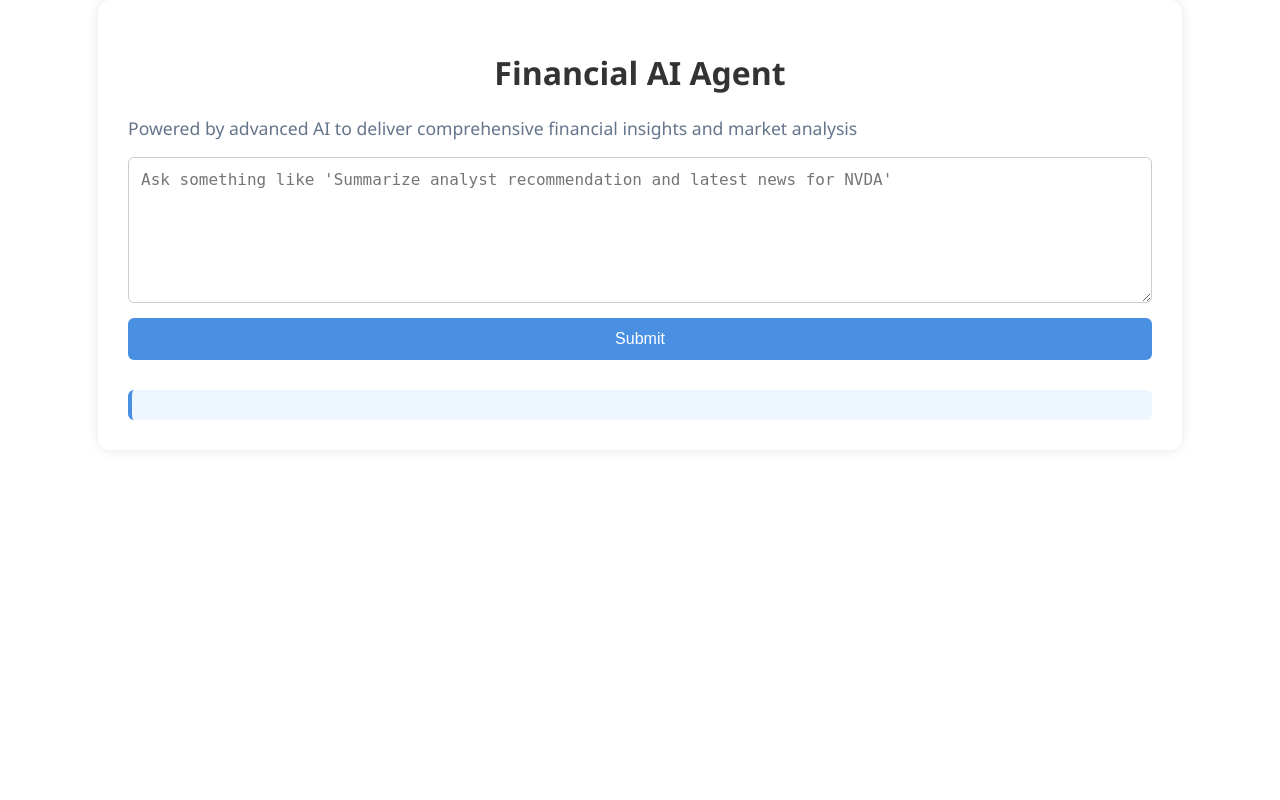
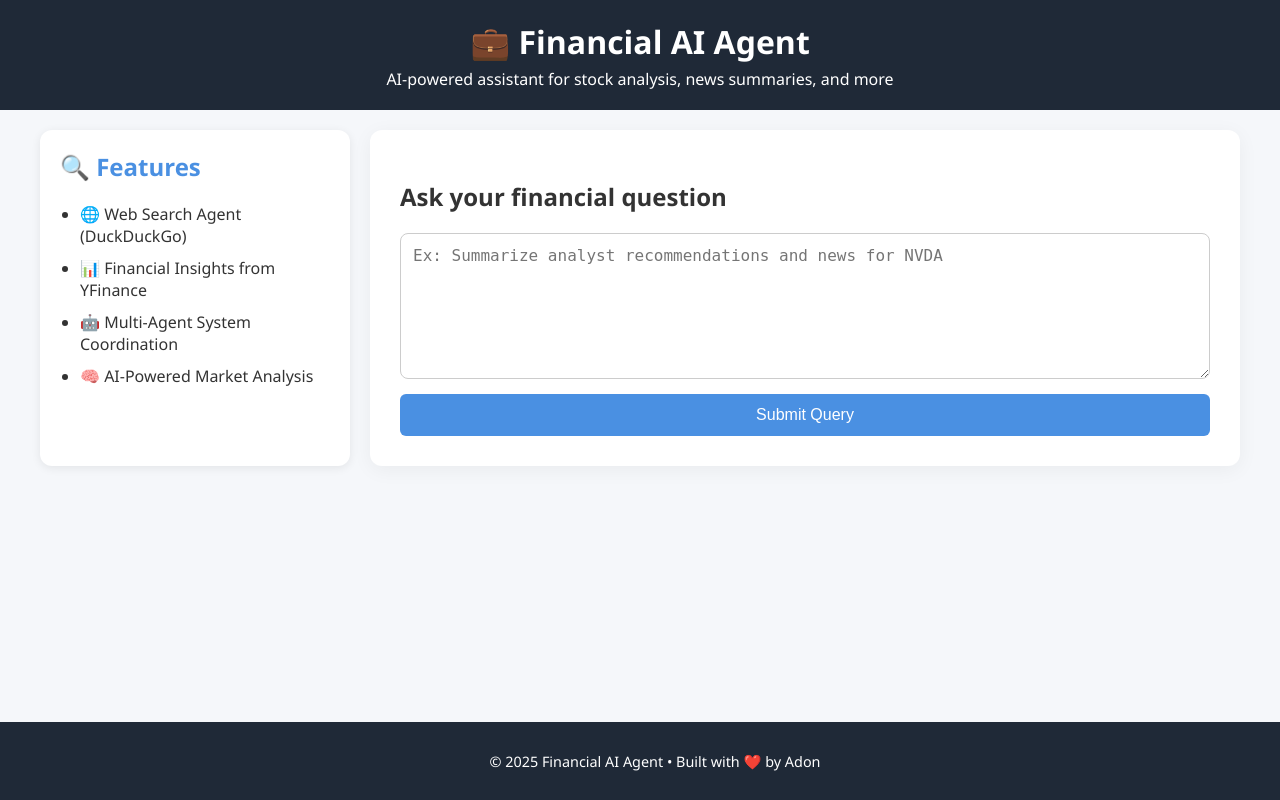
Before and after one commit to Adonpm/Financial-Agentic-AI-App, a FastAPI app: page / in a window 1280 px wide. Run offline with FastAPI, Linux system fonts and the light colour scheme.

Commit message:
Updated styling

```diff
--- a/static/css/styles.css
+++ b/static/css/styles.css
@@ -1,32 +1,66 @@
 body {
   font-family: "Segoe UI", Tahoma, Geneva, Verdana, sans-serif;
-  background-color: white;
+  background-color: #f5f7fa;
   margin: 0;
   padding: 0;
-}
-
-.container {
-  max-width: 80%;
-  margin: auto auto;
-  background: white;
-  padding: 30px;
-  border-radius: 12px;
-  box-shadow: 0 0 12px rgba(0, 0, 0, 0.1);
-}
-
-.container:hover {
-  box-shadow: 0 8px 30px rgba(0, 0, 0, 0.15); /* Slightly stronger on hover */
-}
-
-h1 {
-  text-align: center;
   color: #333;
 }
 
-.subtitle {
-  color: #64748b;
-  font-size: 1.1rem;
-  font-weight: 400;
+header {
+  background-color: #1f2937;
+  color: #fff;
+  padding: 20px;
+  text-align: center;
+}
+
+.navbar h1 {
+  margin: 0;
+  font-size: 2em;
+}
+
+.navbar p {
+  margin: 5px 0 0;
+  font-size: 1rem;
+  font-weight: 300;
+}
+
+.main-container {
+  display: flex;
+  padding-bottom: 80px;
+  flex-direction: row;
+  padding: 20px;
+  max-width: 1200px;
+  margin: auto;
+  gap: 20px;
+}
+
+.sidebar {
+  flex: 1;
+  background-color: #ffffff;
+  padding: 20px;
+  border-radius: 12px;
+  box-shadow: 0 2px 10px rgba(0, 0, 0, 0.08);
+}
+
+.sidebar h2 {
+  margin-top: 0;
+  color: #4a90e2;
+}
+
+.sidebar ul {
+  padding-left: 20px;
+}
+
+.sidebar li {
+  margin: 10px 0;
+}
+
+.content {
+  flex: 3;
+  background-color: #ffffff;
+  padding: 30px;
+  border-radius: 12px;
+  box-shadow: 0 4px 20px rgba(0, 0, 0, 0.05);
 }
 
 form {
@@ -39,7 +73,7 @@ textarea {
   resize: vertical;
   padding: 12px;
   font-size: 16px;
-  border-radius: 6px;
+  border-radius: 8px;
   border: 1px solid #ccc;
   min-height: 120px;
 }
@@ -61,15 +95,20 @@ button:hover {
 
 .response {
   margin-top: 30px;
-  padding: 15px;
+  padding: 20px;
   background-color: #eef6ff;
   border-left: 4px solid #4a90e2;
   border-radius: 6px;
   white-space: pre-wrap;
 }
 
+.hidden {
+  display: none;
+}
+
 .ai-response {
   font-size: 16px;
+  line-height: 1.6;
   color: #333;
 }
 
@@ -77,21 +116,17 @@ button:hover {
 .ai-response h2,
 .ai-response h3 {
   color: #4a90e2;
-  font-family: "Segoe UI", Tahoma, Geneva, Verdana, sans-serif;
   margin-top: 1em;
   margin-bottom: 0.5em;
-  font-weight: 700;
 }
 
 .ai-response p {
   margin-bottom: 1em;
-  line-height: 1.6;
 }
 
 .ai-response ul,
 .ai-response ol {
   padding-left: 1.5em;
-  margin-bottom: 1em;
 }
 
 .ai-response li {
@@ -100,8 +135,8 @@ button:hover {
 
 .ai-response strong,
 .ai-response b {
-  font-weight: 700;
-  color: #357ab7;
+  font-weight: bold;
+  color: #1f4e79;
 }
 
 .ai-response blockquote {
@@ -113,3 +148,33 @@ button:hover {
   background-color: #f0f8ff;
   border-radius: 4px;
 }
+
+/* Loading spinner */
+.loading-spinner {
+  border: 6px solid #f3f3f3;
+  border-top: 6px solid #4a90e2;
+  border-radius: 50%;
+  width: 36px;
+  height: 36px;
+  animation: spin 1s linear infinite;
+  margin: auto;
+}
+
+@keyframes spin {
+  to {
+    transform: rotate(360deg);
+  }
+}
+
+footer {
+  position: fixed;
+  bottom: 0;
+  left: 0;
+  width: 100%;
+  background-color: #1f2937;
+  color: white;
+  text-align: center;
+  padding: 15px;
+  font-size: 0.9rem;
+  z-index: 1000;
+}
--- a/templates/index.html
+++ b/templates/index.html
@@ -1,47 +1,82 @@
 <!DOCTYPE html>
 <html lang="en">
 <head>
-    <meta charset="UTF-8">
-    <meta name="viewport" content="width=device-width, initial-scale=1.0">
+  <meta charset="UTF-8" />
+  <meta name="viewport" content="width=device-width, initial-scale=1.0"/>
   <title>Financial AI Agent</title>
   <link rel="stylesheet" href="/static/css/styles.css" />
   <script src="https://cdn.jsdelivr.net/npm/marked/marked.min.js"></script>
 </head>
 <body>
-    <div class="container">
-        <h1>Financial AI Agent</h1>
-        <p class="subtitle">Powered by advanced AI to deliver comprehensive financial insights and market analysis</p>
+  <header>
+    <div class="navbar">
+      <h1>💼 Financial AI Agent</h1>
+      <p>AI-powered assistant for stock analysis, news summaries, and more</p>
+    </div>
+  </header>
+
+  <main class="main-container">
+    <aside class="sidebar">
+      <h2>🔍 Features</h2>
+      <ul>
+        <li>🌐 Web Search Agent (DuckDuckGo)</li>
+        <li>📊 Financial Insights from YFinance</li>
+        <li>🤖 Multi-Agent System Coordination</li>
+        <li>🧠 AI-Powered Market Analysis</li>
+      </ul>
+    </aside>
+
+    <section class="content">
+      <h2>Ask your financial question</h2>
       <form id="query-form">
-            <textarea id = "message" name="message" rows="4" placeholder="Ask something like 'Summarize analyst recommendation and latest news for NVDA'" required></textarea>
-            <button type="submit">Submit</button>
+        <textarea
+          id="message"
+          name="message"
+          rows="4"
+          placeholder="Ex: Summarize analyst recommendations and news for NVDA"
+          required
+        ></textarea>
+        <button type="submit">Submit Query</button>
       </form>
-        <div id="response" class="response"></div>
+
+      <div id="response" class="response hidden">
+        <div class="loading-spinner" id="spinner"></div>
       </div>
+    </section>
+  </main>
+
+  <footer>
+    <p>&copy; 2025 Financial AI Agent • Built with ❤️ by Adon</p>
+  </footer>
+
   <script>
     document.getElementById("query-form").addEventListener("submit", async function (e) {
       e.preventDefault();
       const message = document.getElementById("message").value;
       const responseDiv = document.getElementById("response");
-        responseDiv.innerHTML = "<p>Loading...</p>";
+      const spinner = document.getElementById("spinner");
+
+      responseDiv.classList.remove("hidden");
+      spinner.style.display = "block";
+      responseDiv.innerHTML = '<div id="spinner" class="loading-spinner"></div>';
 
       try {
         const res = await fetch("/query", {
           method: "POST",
           headers: {
-                "Content-Type": "application/json"
+            "Content-Type": "application/json",
           },
-                body: JSON.stringify({ query: message })
+          body: JSON.stringify({ query: message }),
         });
 
         const data = await res.json();
-
         const markdown = data.response;
         const html = marked.parse(markdown);
 
         responseDiv.innerHTML = `<div class="ai-response">${html}</div>`;
       } catch (error) {
-            console.error("Error fetching AI response:", error);
-            responseDiv.innerHTML = `<p style="color: red;">Error: ${"Failed to fetch AI response. Please try again."}</p>`;
+        console.error("Error:", error);
+        responseDiv.innerHTML = `<p class="error">❌ Failed to fetch AI response. Try again later.</p>`;
       }
     });
   </script>
```
Lines whose indentation alone changed are shown as unchanged.
